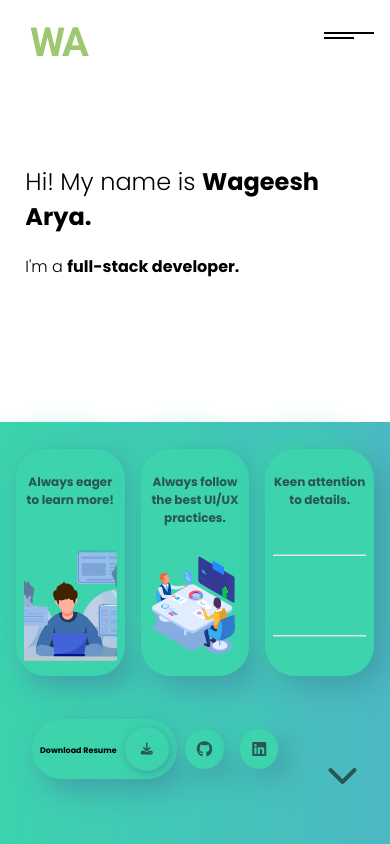
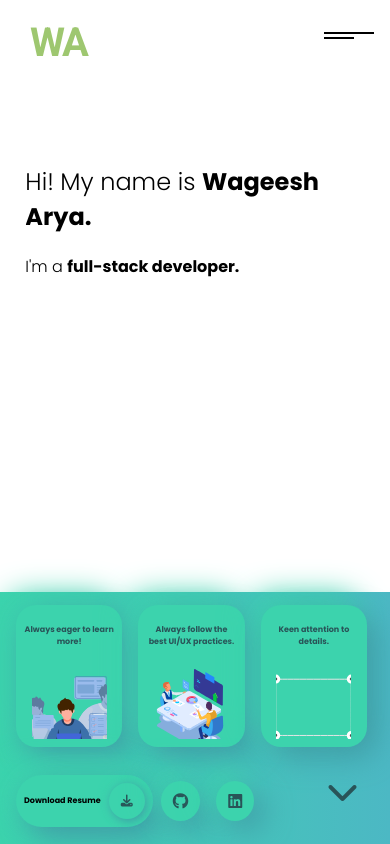
Before and after one commit to WageeshArya/Portfolio, a React (Create React App) app: page / in a window 390 px wide. Shown: the top 844 px of the page. Built offline with nearby package versions, Linux system fonts and the light colour scheme.

Commit message:
updated responsiveness

```diff
--- a/src/components/Contact.scss
+++ b/src/components/Contact.scss
@@ -6,10 +6,16 @@
   flex-direction: column;
   width: 100%;
   height: 100vh;
+  @media(max-width: 1300px) {
+    min-height: 100vh;
+  }
   .contactDiv {
     border: 2px solid $blue;
     width: 60%;
     height: 75%;
+    @media(max-width: 1300px) {
+      height: auto;
+    }
     .contactHeader {
       h1 {
         color: $blue;
@@ -91,6 +97,14 @@
             width: 60% !important;
           }
         }
+        svg {
+          @media(max-width: 1300px) {
+            display: block;
+            margin: 0 auto;
+            height: 200px !important;
+            width: 200px !important;
+          }
+        }
       }
     }
     @media(max-width: 700px) {
--- a/src/components/Intro.scss
+++ b/src/components/Intro.scss
@@ -50,6 +50,19 @@
         width: 100vw;
         display: grid;
         grid-template-columns: 3fr 2fr;
+        @media(max-width: 1350px) {
+            display: flex;
+            flex-direction: row;
+        }
+        @media(max-width: 1000px) {
+            display: flex;
+            flex-direction: column;
+            height: auto;
+        }
+        @media(max-width: 750px) {
+            display: flex;
+            flex-direction: column;
+        }
         background: $darkGreen;  /* fallback for old browsers */
         background: -webkit-linear-gradient(to right, $green, $darkGreen);  /* Chrome 10-25, Safari 5.1-6 */
         background: linear-gradient(to right, $green, $darkGreen); /* W3C, IE 10+/ Edge, Firefox 16+, Chrome 26+, Opera 12+, Safari 7+ */
@@ -63,11 +76,19 @@
             grid-template-columns: repeat(3,1fr);
             grid-gap: 2rem;
             padding-left: 2rem;
+            @media(max-width: 1350px) {
+                margin-right: 1rem;
+            }
+            @media(max-width: 1000px) {
+                height: 50vh;
+                width: 80%;
+            }
             @media(max-width: 700px) {
                 grid-gap: 1rem;
                 margin-right: 1rem;
                 margin: 0 1rem;
                 padding: 0;
+                width: 90%;
             }
             .skillpanel {
                 @include skillpanels();
@@ -77,10 +98,35 @@
                 }
                 @media(max-width: 700px) {
                     padding: 0.5rem;
+                    border-radius: 20px;
                 }
                 h4 {
+                    @media(max-width: 800px) {
+                        font-size: 0.9rem;
+                    }
                     @media(max-width: 700px) {
                         font-size: 0.75rem;
+                    }
+                    @media(max-width: 400px) {
+                        font-size: 0.5rem;
+                    }
+                }
+                svg {
+                    @media(max-width: 1350px) {
+                        height: 200px !important;
+                        width: 200px !important;
+                    }
+                    @media(max-width: 1000px) {
+                        height: 140px !important;
+                        width: 140px !important;
+                    }
+                    @media(max-width: 600px) {
+                        height: 140px !important;
+                        width: 100px !important;
+                    }
+                    @media(max-width: 600px) {
+                        height: 100px !important;
+                        width: 75px !important;
                     }
                 }
             }
@@ -91,8 +137,25 @@
                 display: flex;
                 width: 75%;
                 margin: 3rem;
-                @media(max-width: 1310px) {
-                    margin: 1rem 2rem;
+                @media(max-width: 1350px) {
+                    margin: auto;
+                    margin-top: 2rem;
+                    @include flexCenter();
+                    justify-content: space-between;
+                    height: 60%;
+                }
+                @media(max-width: 1350px) {
+                    flex-direction: column;
+                    margin-left: 1rem;
+                }
+                @media(max-width: 1000px) {
+                    flex-direction: row;
+                    margin-left: 2rem;
+                    justify-content: flex-start;
+                    margin-top: 1rem;
+                }
+                @media(max-width: 700px) {
+                    margin: 1rem;
                 }
                 i {
                     padding: 1rem;
@@ -122,11 +185,23 @@
                     padding: 0.5rem 0 0.5rem 1rem;
                     border-radius: 50px;
                     @include skillback();
+                    @media(max-width: 1350px) {
+                        @include flexCenter();
+                        font-size: 0.8rem;
+                        padding: 0.5rem;
+                    }
+                    @media(max-width: 1200px) {
+                        font-size: 0.65rem;
+                        padding-left: 0.5rem;
+                    }
                     i {
                         box-shadow:  2px 2px 10px $midBlue,
                          -2px -2px 10px #3CD3AD;
                         font-size: 1.25rem;
                         color: rgb(41, 84, 88);
+                        @media(max-width: 1350px) {
+                            margin-right: 0;
+                        }
                         &:hover {
                             cursor: pointer;
                             background-color: $lightGreen;
@@ -140,6 +215,11 @@
                         }
                         @media(min-height: 1440px) {
                             font-size: 2rem;
+                        }
+                        @media(max-width: 1300px) {
+                            font-size: 1rem;
+                            padding: 0.75rem;
+                            margin-right: 0.5rem;
                         }
                         @media(max-width: 550px) {
                             font-size: 1rem;
@@ -161,7 +241,7 @@
                     }
                     @media(max-width: 550px) {
                         font-size: 0.75rem;
-                        padding: 0.5rem 0 0.5rem 0.5rem
+                        padding: 0.5rem 0 0.5rem 0.5rem;
                     }
                     @media(max-width: 450px) {
                         font-size: 0.5rem;
@@ -186,6 +266,9 @@
                         @media(min-height: 1440px) {
                             font-size: 2.5rem;
                             padding: 1.75rem;
+                        }
+                        @media(max-width: 1300px) {
+                            font-size: 1rem;
                         }
                         @media(max-width: 550px) {
                             font-size: 1rem;
--- a/src/components/Projects.scss
+++ b/src/components/Projects.scss
@@ -54,7 +54,7 @@
     width: 85%;
     margin: 0 auto;
     grid-template-columns: repeat(2,1fr);
-    @media(max-width: 1300px) {
+    @media(max-width: 1000px) {
       grid-template-columns: none;
     }
     @media(max-width: 600px) {
```
